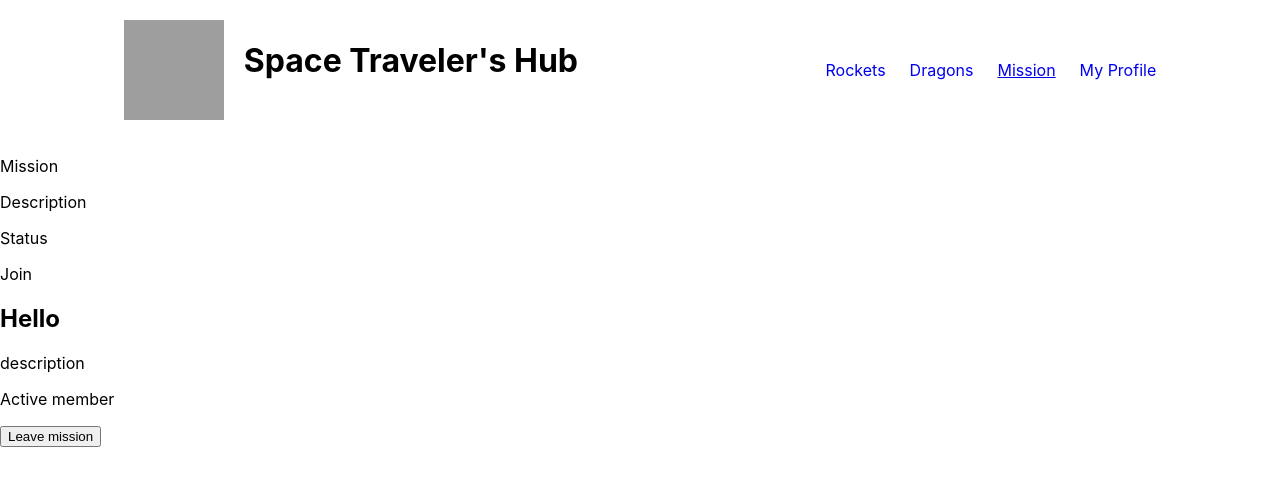
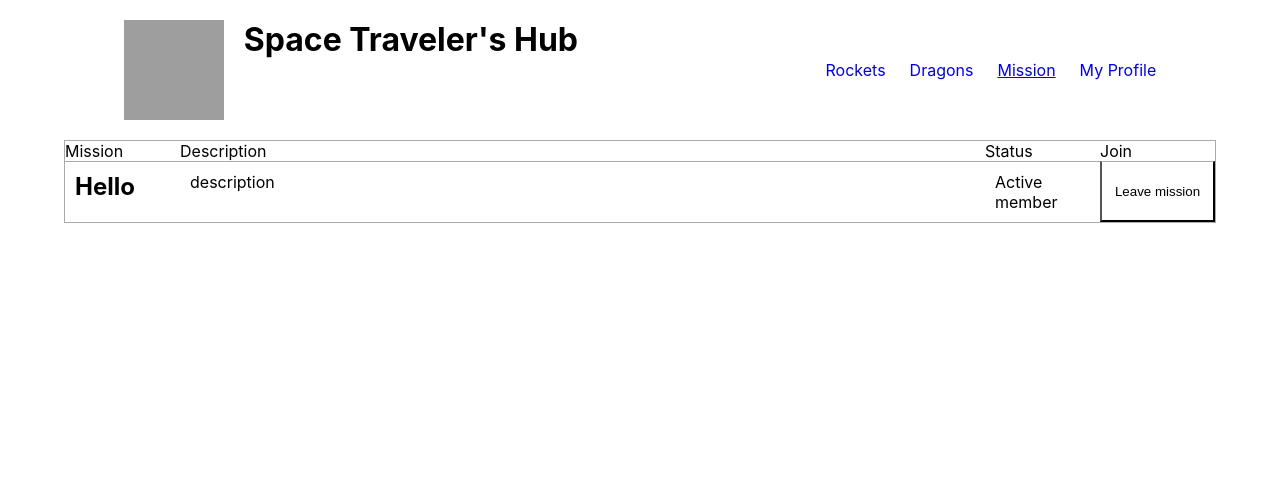
Before and after one commit to AckonSamuel/space-travellers-hub, a React (Create React App) app: page /Mission in a window 1280 px wide. Shown: the top 486 px of the page. Built offline with nearby package versions, Linux system fonts and the light colour scheme; grey boxes are pictures that could not be loaded.

Commit message:
Add styles for basic missions structure

```diff
--- a/src/Components/missions/missions.css
+++ b/src/Components/missions/missions.css
@@ -0,0 +1,26 @@
+* {
+    margin: 0;
+    padding: 0;
+    box-sizing: border-box;
+    background: white;
+}
+
+.super-mission {
+    display: grid;
+    width: 90%;
+    margin: auto;
+    border: 1px solid #aaa;
+}
+
+.mission-table,
+.header-container {
+    display: grid;
+    width: 100%;
+    grid-template-columns: 10% 70% 10% 10%;
+    text-align: left
+}
+
+.mission-table > * {
+    border-top: 1px solid #aaa;
+    padding: 10px 10px;
+}
```
